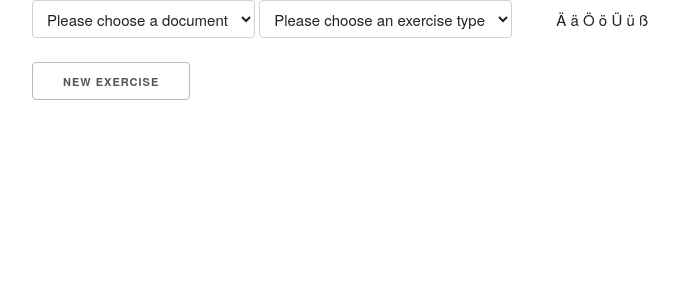
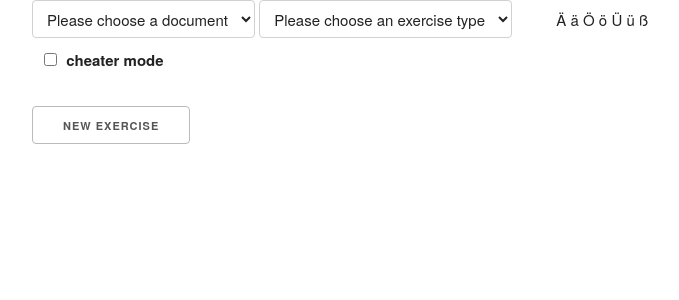
Before and after one commit to steve-nekoliczak/DieFehlendenWoerter, a Python web app: template templates/home.html in a window 1280 px wide. Shown: the part 179-479 px from the top of the page, without its empty margins (128-807 px from the left). Run offline with Jinja, Linux system fonts and the light colour scheme; the template is opened without the code that fills it, so the values that code supplies are empty.

Commit message:
Adding cheater mode.

```diff
--- a/static/css/exercise.css
+++ b/static/css/exercise.css
@@ -20,3 +20,7 @@
 #take_these {
     padding-left: 40px;
 }
+
+#cheater_set {
+    padding: 10px;
+}
--- a/static/js/exercise.js
+++ b/static/js/exercise.js
@@ -12,6 +12,10 @@ var clean_verb_tense ={
     'Pres': 'present',
     'Past': 'past'
 };
+
+var ex_text_inputs = {}
+
+var is_cheater_mode = false;
 
 ns.model = (function(){
     var $body = $('body');
@@ -98,6 +102,8 @@ ns.view = (function() {
             }
             if (ex_json) {
 
+                ex_text_inputs = {}
+
                 var $ex = $('<p>');
 
                 for (var i = 0; i < ex_json.length; i++) {
@@ -146,8 +152,19 @@ ns.view = (function() {
                                 placeholder = tw_obj.lemma;
                             }
 
+                            var id = j + '_' + ex_json[i]._id.$oid;
+                            ex_text_inputs[id] = {}
+                            ex_text_inputs[id]['normal'] = placeholder;
+                            ex_text_inputs[id]['cheater'] = tw_obj.text;
+
+                            if (is_cheater_mode) {
+                                placeholder = ex_text_inputs[id]['cheater'];
+                            } else {
+                                placeholder = ex_text_inputs[id]['normal'];
+                            }
+
                             $ex.append($('<input>', {
-                                id: j + '_' + ex_json[i]._id.$oid,
+                                id: id,
                                 tw_index: j,
                                 mongo_id: ex_json[i]._id.$oid,
                                 placeholder: placeholder,
@@ -235,6 +252,20 @@ ns.controller = (function(m, v) {
         model.get_ex_type_list($('#document_select').val());
     });
 
+    $('#cheater_mode_checkbox').click(function() {
+        if ($(this).is(':checked', true)) {
+            is_cheater_mode = true;
+            $.each($('.ex_word'), function(i, x) {
+                $(this).prop('placeholder', ex_text_inputs[$(this).prop('id')]['cheater']);
+            });
+        } else {
+            is_cheater_mode = false;
+            $.each($('.ex_word'), function(i, x) {
+                $(this).prop('placeholder', ex_text_inputs[$(this).prop('id')]['normal']);
+            });
+        }
+    });
+
     $body.on('model_get_ex_success', function(x, data) {
         view.print_ex(data);
         init_ex_words();
--- a/templates/home.html
+++ b/templates/home.html
@@ -26,6 +26,14 @@
                 <option value="" selected>Please choose an exercise type</option>
             </select>
             <span id="take_these">Ä ä Ö ö Ü ü ß</span>
+            <div id="selector_div">
+                <fieldset id="cheater_set">
+                    <div class="item">
+                        <input id="cheater_mode_checkbox" type="checkbox">
+                        <label for="cheater_mode_checkbox">cheater mode</label>
+                    </div>
+                </fieldset>
+            <div>
         </div>
         <br>
         <div id="exercise_div">
```
